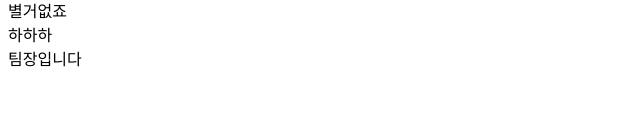
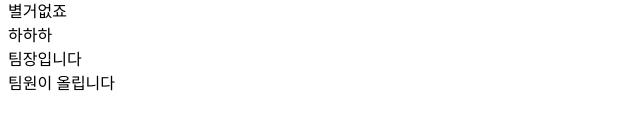
Before and after one commit to ty1329/htmlTest, a plain HTML site: page index.html in a window 1280 px wide. Shown: the part 142-272 px from the top of the page, without its empty margins (0-640 px from the left). Drawn offline with Linux system fonts and the light colour scheme.

Commit message:
2016-11-01 팀원버전1

```diff
--- a/index.html
+++ b/index.html
@@ -10,6 +10,7 @@
 		<div>하하하</div>
 
 		<div>팀장입니다</div>
+		<div>팀원이 올립니다</div>
 
 	</body>
 </html>
```
